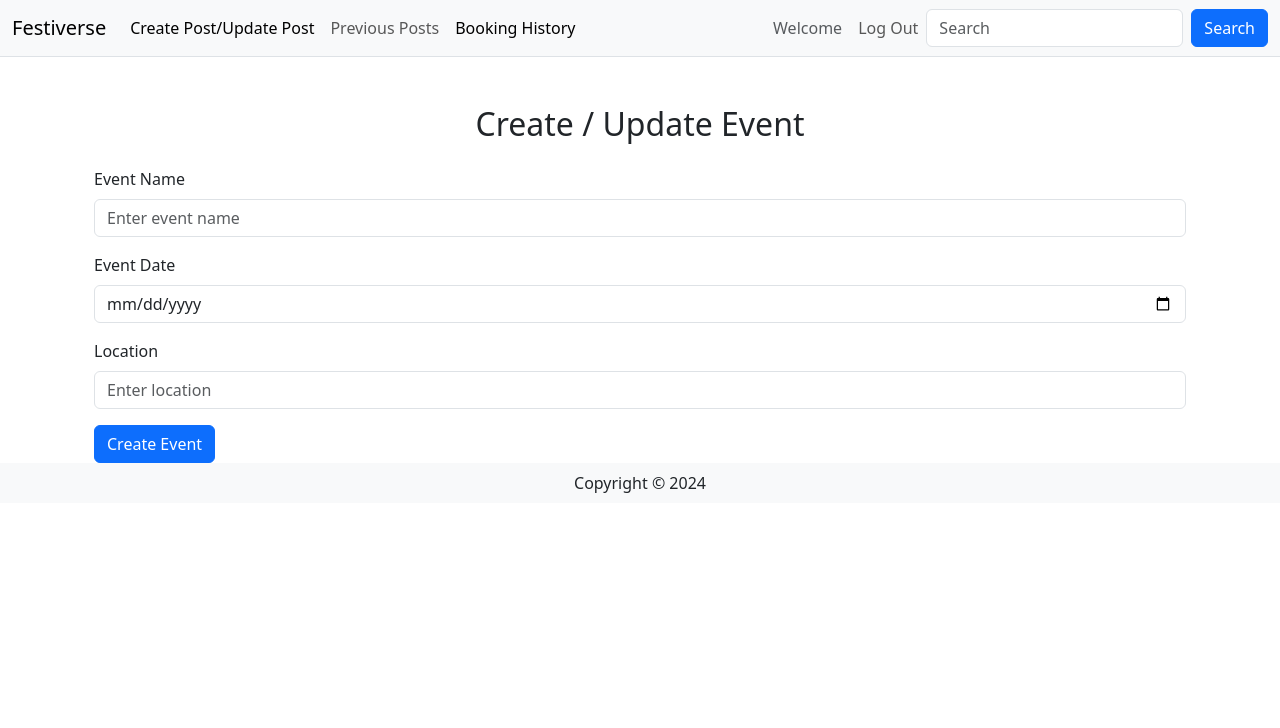
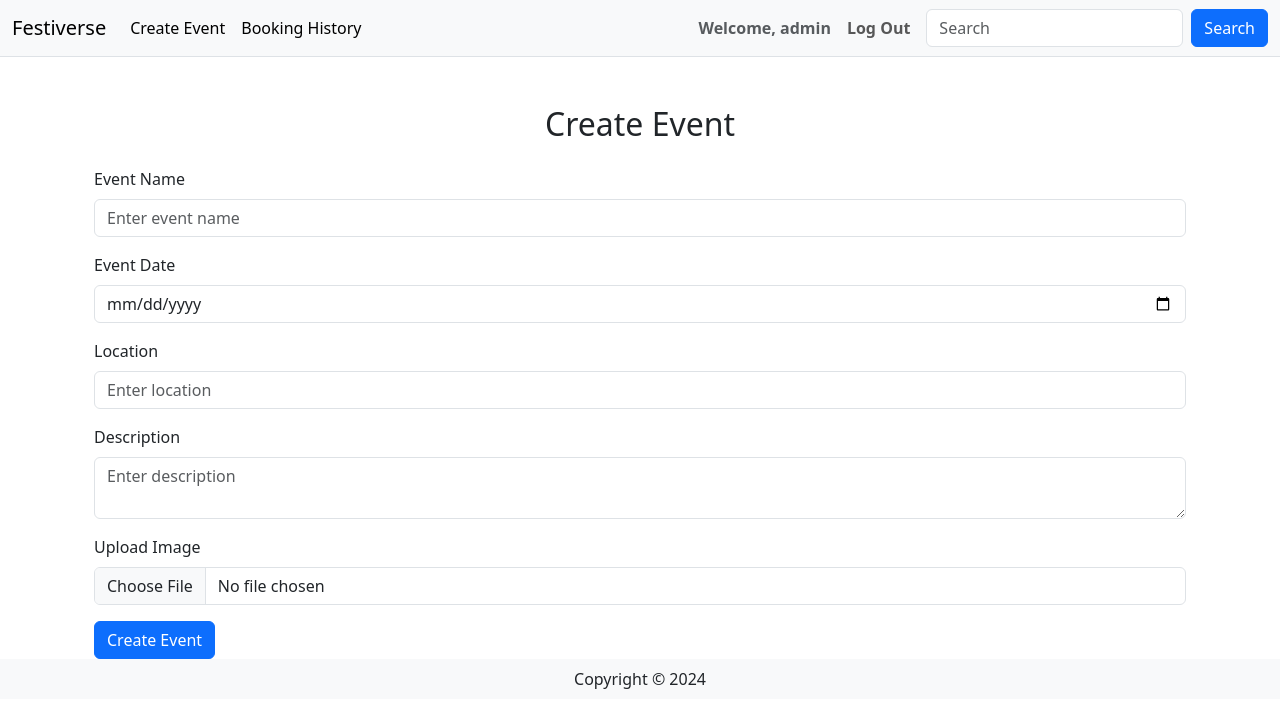
Before and after one commit to subathie1/A3_Group33, a Flask app: page /events/create in a window 1280 px wide. Shown: the top 728 px of the page. Run offline with Flask 3, Linux system fonts and the light colour scheme; a user stored in the database is signed in; some libraries are stand-ins or nearby versions.

Commit message:
event changes

```diff
--- a/A3_Group33/website/__init__.py
+++ b/A3_Group33/website/__init__.py
@@ -18,7 +18,10 @@ def create_app():
 
     # Set the app configuration data
     app.config['SQLALCHEMY_DATABASE_URI'] = 'sqlite:///sitedata.sqlite'  # Adjust the path if necessary
-    app.config['UPLOAD_FOLDER'] = '/static/image'  # Correct path for upload folder
+
+    #config upload folder
+    UPLOAD_FOLDER = '/static/image'
+    app.config['UPLOAD_FOLDER'] = UPLOAD_FOLDER
 
     # Initialize extensions with the Flask app
     db.init_app(app)
@@ -36,10 +39,11 @@ def create_app():
         return db.session.get(User, user_id)  # Use get() for primary key lookup
 
     # Register blueprints
-    from . import views, events, auth
+    from . import views, events, auth, api
     app.register_blueprint(views.main_bp)
     app.register_blueprint(events.eventbp, url_prefix='/events')
     app.register_blueprint(auth.auth_bp)
+    app.register_blueprint(api.api_bp)
 
     @app.errorhandler(404)
     def not_found(e):
--- a/A3_Group33/website/api.py
+++ b/A3_Group33/website/api.py
@@ -5,7 +5,7 @@ from . import db
 from flask_login import login_required, current_user
 
 # Create a Blueprint for events
-api_bp = Blueprint('events', __name__, url_prefix='/events')
+api_bp = Blueprint('api_events', __name__, url_prefix='/api')
 
 @api_bp.route('/create', methods=['GET', 'POST'])
 @login_required
--- a/A3_Group33/website/events.py
+++ b/A3_Group33/website/events.py
@@ -3,27 +3,58 @@ from .models import Event, Comment
 from .forms import EventForm, CommentForm
 from . import db
 from flask_login import login_required, current_user
+import os
+from werkzeug.utils import secure_filename
 
-# Create a blueprint for events
 eventbp = Blueprint('events', __name__, url_prefix='/events')
+
+@eventbp.route('/<int:event_id>')
+def show(event_id):
+    # Retrieve the event using the event_id
+    event = db.session.scalar(db.select(Event).where(Event.id == event_id))
+    form = CommentForm()  # Create the comment form
+    return render_template('events/show', event=event, form=form)
 
 @eventbp.route('/create', methods=['GET', 'POST'])
 @login_required
 def create_event():
     form = EventForm()
     if form.validate_on_submit():
+        print("Form data is valid.")  # Debugging line
+        db_upload_path = check_upload_file(form)
+        print(f"Image path: {db_upload_path}")
+
         event = Event(
-            event_name=form.name.data,  # Ensure this matches your model's field name
+            name=form.name.data,
             event_date=form.event_date.data,
             location=form.location.data,
             description=form.description.data,
-            organizer_name=current_user.name  # Use current_user to set the organizer
+            user_id=current_user.id,  # Ensure this references the current user
+            image =db_upload_path  # Use the path returned from check_upload_file
         )
         db.session.add(event)
         db.session.commit()
         flash('Event created successfully!', 'success')
-        return redirect(url_for('events.list_events'))  # Ensure this route exists
+        return redirect(url_for('events.show', event_id=event.id))
+
+    print("Form data is not valid.")  # Debugging line
     return render_template('create_event.html', form=form)
+
+
+def check_upload_file(form):
+    # Get file data from form
+    fp = form.file.data  # Ensure this matches the name in your form
+    filename = fp.filename
+    # Get the current path of the module file and store image file relative to this path
+    BASE_PATH = os.path.dirname(__file__)
+    # Upload file location – directory of this file/static/image
+    upload_path = os.path.join(BASE_PATH, 'static/image', secure_filename(filename))
+    # Store relative path in DB as image location in HTML is relative
+    db_upload_path = '/static/image/' + secure_filename(filename)
+    # Save the file and return the db upload path
+    fp.save(upload_path)
+    return db_upload_path
+
 
 @eventbp.route('/<int:event_id>/comment', methods=['POST'])
 @login_required
@@ -39,7 +70,10 @@ def post_comment(event_id):
         db.session.add(comment)
         db.session.commit()
         flash('Comment posted!', 'success')
-    return redirect(url_for('events.event_details', event_id=event.id))  # Fixed redirect to use the correct parameter
+    return redirect(url_for('booking_history.html', event_id=event.id))  # Redirect to the event show route
+
+
+
 
 @eventbp.route('/history')
 @login_required
@@ -49,6 +83,6 @@ def booking_history():
 @eventbp.route('/save', methods=['POST'])
 @login_required
 def save_event():
-    # Logic to save the event data from the form
+    # Logic to save the event data from the form (implement as needed)
     flash('Event saved successfully!', 'success')
     return redirect(url_for('events.create_event'))  # Redirect back to the create event page or the event list
--- a/A3_Group33/website/forms.py
+++ b/A3_Group33/website/forms.py
@@ -3,13 +3,17 @@ from wtforms import StringField, PasswordField, TextAreaField, DateTimeField, In
 from wtforms.validators import InputRequired, Email, EqualTo, Length, NumberRange
 from flask_wtf.file import FileField, FileAllowed, FileRequired
 
-ALLOWED_FILE_EXTENSIONS = {'png', 'jpg', 'jpeg', 'PNG', 'JPG', 'JPEG'}  # Use lowercase for consistency
+ALLOWED_FILE_EXTENSIONS = {'png', 'jpg', 'jpeg', 'PNG', 'JPG', 'JPEG'}
 
 class EventForm(FlaskForm):
     name = StringField('Event Name', validators=[InputRequired(), Length(min=1, max=100)])
     event_date = DateTimeField('Event Date (YYYY-MM-DD HH:MM)', format='%Y-%m-%d %H:%M', validators=[InputRequired()])
     location = StringField('Location', validators=[InputRequired(), Length(max=100)])
-    description = TextAreaField('Description', validators=[Length(max=200)])
+    description = TextAreaField('Description',
+            validators=[InputRequired()])
+    image = FileField('Event Image', validators=[
+    FileRequired(message='Image cannot be empty'),
+    FileAllowed(ALLOWED_FILE_EXTENSIONS , message='Only supports PNG, JPG, png, jpg')])
     organizer_name = StringField('Organizer', validators=[Length(max=100)])
     submit = SubmitField('Create Event')
 
--- a/A3_Group33/website/templates/base.html
+++ b/A3_Group33/website/templates/base.html
@@ -25,12 +25,8 @@
 
                 <div class="collapse navbar-collapse" id="navbarSupportedContent">
                     <ul class="navbar-nav me-auto mb-2 mb-lg-0">
-
                         <li class="nav-item">
-                            <a class="nav-link active" href="{{ url_for('events.create_event') }}">Create Post/Update Post</a>
-                        </li>
-                        <li class="nav-item">
-                            <a class="nav-link" href="#">Previous Posts</a>
+                            <a class="nav-link active" href="{{ url_for('events.create_event') }}">Create Event</a>
                         </li>
                         <li class="nav-item">
                             <a class="nav-link active" href="{{ url_for('events.booking_history') }}">Booking History</a>
@@ -38,31 +34,29 @@
                     </ul>
                 </div>
 
-
                 <!-- User Profile Section -->
                 <ul class="navbar-nav ms-auto">
                     {% if current_user.is_authenticated %}
                         <li class="nav-item">
-                                <a class="nav-item nav-link disabled text-muted" href="#">Welcome {{ current_user.full_name }}</a>
+                            <a class="nav-link disabled text-muted fw-bolder" href="#">Welcome, {{ current_user.name }}</a>
                         </li>
                         <li class="nav-item">
-                                <a class="nav-item nav-link" href="{{ url_for('auth.logout') }}">Log Out</a>
+                            <a class="nav-link fw-semibold" href="{{ url_for('auth.logout') }}">Log Out</a>
                         </li>
                     {% else %}
                         <li class="nav-item">
-                                <a class="nav-item nav-link" href="{{ url_for('auth.register') }}">Register</a>
+                            <a class="nav-link fw-semibold" href="{{ url_for('auth.register') }}">Register</a>
                         </li>
                         <li class="nav-item">
-                                <a class="nav-item nav-link" href="{{ url_for('auth.login') }}">Log In</a>
+                            <a class="nav-link fw-semibold" href="{{ url_for('auth.login') }}">Log In</a>
                         </li>
                     {% endif %}
                 </ul>
 
-                    <form class="d-flex">
+                <form class="d-flex ms-2">
                     <input class="form-control me-2" type="search" placeholder="Search" aria-label="Search">
                     <button class="btn btn-primary" type="submit">Search</button>
                 </form>
-                </div>
             </div>
         </nav>
     </header>
--- a/A3_Group33/website/templates/create_event.html
+++ b/A3_Group33/website/templates/create_event.html
@@ -4,20 +4,28 @@
 
 {% block content %}
 <div class="container mt-5">
-  <h2 class="text-center mb-4">Create / Update Event</h2>
-  <form action="{{ url_for('events.save_event') }}" method="POST">  <!-- Corrected action -->
+  <h2 class="text-center mb-4">Create Event</h2>
+  <form action="{{ url_for('events.create_event') }}" method="POST" enctype="multipart/form-data">
     <div class="mb-3">
       <label for="eventName" class="form-label">Event Name</label>
       <input type="text" class="form-control" id="eventName" name="name" required placeholder="Enter event name">
     </div>
     <div class="mb-3">
       <label for="eventDate" class="form-label">Event Date</label>
-      <input type="date" class="form-control" id="eventDate" name="date" required>
+      <input type="date" class="form-control" id="eventDate" name="event_date" required>
     </div>
     <div class="mb-3">
       <label for="eventLocation" class="form-label">Location</label>
       <input type="text" class="form-control" id="eventLocation" name="location" required placeholder="Enter location">
     </div>
+    <div class="mb-3">
+      <label for="eventDescription" class="form-label">Description</label>
+      <textarea class="form-control" id="eventDescription" name="description" required placeholder="Enter description"></textarea>
+    </div>
+    <div class="mb-3">
+      <label for="eventImage" class="form-label">Upload Image</label>
+      <input type="file" class="form-control" id="eventImage" name="file" accept="image/*" required>
+    </div>
     <button type="submit" class="btn btn-primary">Create Event</button>
   </form>
 </div>
--- a/A3_Group33/website/templates/events/create.html
+++ b/A3_Group33/website/templates/events/create.html
@@ -7,8 +7,8 @@
   <div class="container">
     <div class="row mt-5">
       <div class="col-md-12">
-        <h1>Add Travel Destination</h1>
-        <p>Enter a country that you will help clients travel to.</p>
+        <h1>Add Festival Event </h1>
+        <p>Enter festival you went to.</p>
         {{ render_form(form) }}
       </div>
     </div>
--- a/A3_Group33/website/templates/index.html
+++ b/A3_Group33/website/templates/index.html
@@ -81,8 +81,8 @@
                             <div class="progress-bar progress-bar-striped bg-success">Open</div>
                             <p class="card-text">A quick summary of the festival.</p>
                             <div class="d-flex justify-content-center">
-                                <a href="event-details.html" class="btn btn-primary mx-2">Book Tickets</a>
-                                <a href="event-details.html" class="btn btn-primary mx-2">View Details</a>
+                                <a class="btn btn-primary mx-2">Book Tickets</a>
+                                <a class="btn btn-primary mx-2">View Details</a>
                             </div>
                         </div>
                     </div>
@@ -116,6 +116,7 @@
             </div>
         </div>
     </div>
+
 
     <!-- Posts by Fellow Festival Goers -->
     <div class="card mt-5">
```
Also changed, not shown: A3_Group33/website/models.py (+4 -5 lines), A3_Group33/website/templates/event_details.html (+19 -10 lines), A3_Group33/website/templates/events/show.html (+23 -10 lines), A3_Group33/website/views.py (+7 -8 lines), A3_Group33/instance/sitedata.sqlite (added). Lines whose indentation alone changed are shown as unchanged.
